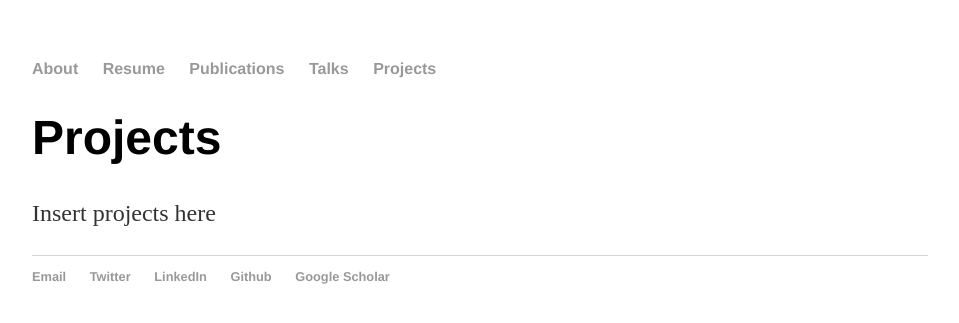
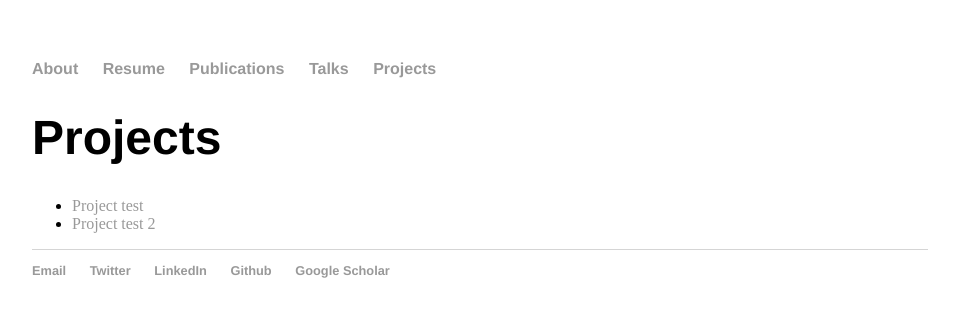
Before and after one commit to JmeF/JmeF.github.io, a Jekyll site: the page built from projects/index.html, in a window 1280 px wide. Shown: the top 323 px of the page, without its empty margins (160-1119 px from the left). Built offline with Jekyll 4.4.1, drawn with Linux system fonts in a browser that asks for light colours.

Commit message:
get projects collection working

```diff
--- a/_config.yml
+++ b/_config.yml
@@ -1,3 +1,8 @@
 name: Jamie Fawcett
 markdown: kramdown
-permalink: /blog/:year/:month/:day/:title
+
+collections:
+  projects:
+    output: true
+    permalink: /:collection/:path/
+    title: Projects
--- /dev/null
+++ b/_projects/test2.md.txt
@@ -0,0 +1,7 @@
+---
+layout: project
+title: "Project test 2"
+---
+
+
+THIS IS A TEST project 2
--- a/projects/index.html
+++ b/projects/index.html
@@ -2,7 +2,11 @@
 layout: default
 title: Projects
 ---
-<div class="blurb">
-	<h1>Projects</h1>
-	<p>Insert projects here</p>
-</div><!-- /.blurb -->
+
+	<h1>{{ page.title }}</h1>
+	<ul class="projects">
+
+	  {% for project in site.projects %}
+	    <li><a href="{{ project.url }}" title="{{ project.title }}">{{ project.title }}</a></li>
+	  {% endfor %}
+	</ul>
```
Also changed, not shown: _projects/test.md.txt (added, +7 -0 lines).
